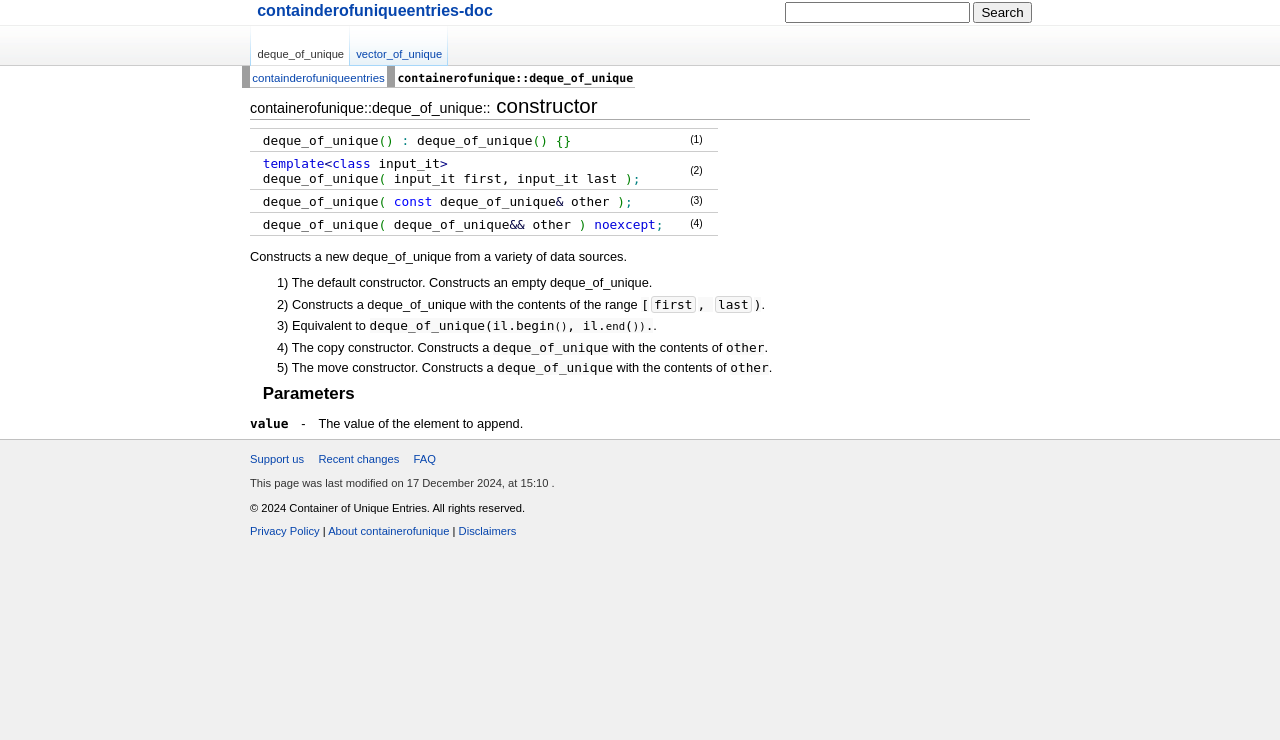
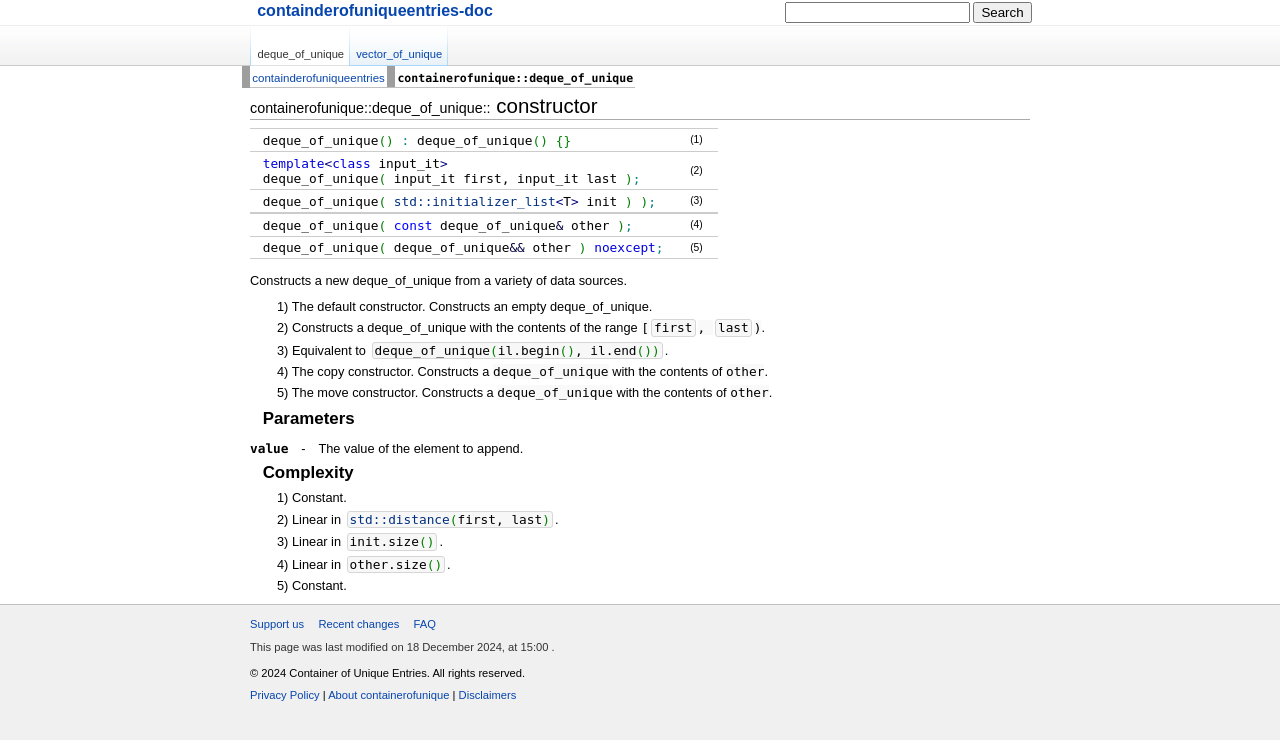
Before and after one commit to Huanhuan-Jiang/containerofuniqueelements.github.io, a Jekyll site: the page built from _docs/deque_of_unique/constructor.html, in a window 1280 px wide. Shown: the top 740 px of the page. Built offline with Jekyll 4.4.1, drawn with Linux system fonts in a browser that asks for light colours; some web fonts are replaced; grey boxes are pictures that could not be loaded.

Commit message:
Add complexity to constructor.html

```diff
--- a/_docs/deque_of_unique/constructor.html
+++ b/_docs/deque_of_unique/constructor.html
@@ -1,5 +1,5 @@
 ---
-last_modified_at: "2024-12-17 15:10:47 +0800"
+last_modified_at: "2024-12-18 15:00:54 +0800"
 layout: deque_of_unique_method
 title: constructor
 ---
@@ -39,6 +39,31 @@ title: constructor
     </tr>
   </tbody>
   <tbody>
+    <tr class="t-dcl t-since-cxx11">
+      <td>
+        <div>
+          <span class="mw-geshi cpp source-cpp"
+            >deque_of_unique<span class="br0">(</span>
+            <a href="http://en.cppreference.com/w/cpp/utility/initializer_list"
+              ><span class="kw964"
+                >std::<span class="me2">initializer_list</span></span
+              ></a
+            ><span class="sy1">&lt;</span>T<span class="sy1">&gt;</span> init
+            <span class="br0">)</span> <span class="br0">)</span
+            ><span class="sy4">;</span></span
+          >
+        </div>
+      </td>
+      <td>(3)</td>
+      <td></td>
+    </tr>
+    <tr class="t-dcl-sep">
+      <td></td>
+      <td></td>
+      <td></td>
+    </tr>
+  </tbody>
+  <tbody>
     <tr class="t-dcl">
       <td>
         <div>
@@ -51,7 +76,7 @@ title: constructor
           >
         </div>
       </td>
-      <td>(3)</td>
+      <td>(4)</td>
     </tr>
   </tbody>
   <tbody>
@@ -68,7 +93,7 @@ title: constructor
           >
         </div>
       </td>
-      <td>(4)</td>
+      <td>(5)</td>
     </tr>
     <tr class="t-dcl-sep">
       <td></td>
@@ -99,10 +124,15 @@ title: constructor
 
 <div class="t-li1">
   <span class="t-li">3)</span> Equivalent to
-  <code
-    >deque_of_unique<span class="br0">(</span>il.<span class="me1">begin</span
-    ><small>(</small><small>)</small>, il.<small>end</small>(<small>)</small
-    ><small>)</small>.</code
+  <span class="t-c"
+    ><span class="mw-geshi cpp source-cpp"
+      >deque_of_unique<span class="br0">(</span>il.<span class="me1">begin</span
+      ><span class="br0">(</span><span class="br0">)</span>, il.<span
+        class="me1"
+        >end</span
+      ><span class="br0">(</span><span class="br0">)</span
+      ><span class="br0">)</span></span
+    ></span
   >.
 </div>
 
@@ -127,3 +157,36 @@ title: constructor
     </tr>
   </tbody>
 </table>
+<h3>
+  <span class="mw-headline" id="Complexity">Complexity</span>
+</h3>
+<div class="t-li1"><span class="t-li">1)</span> Constant.</div>
+<div class="t-li1">
+  <span class="t-li">2)</span> Linear in
+  <span class="t-c"
+    ><span class="mw-geshi cpp source-cpp"
+      ><a href="http://en.cppreference.com/w/cpp/iterator/distance"
+        ><span class="kw678">std::<span class="me2">distance</span></span></a
+      ><span class="br0">(</span>first, last<span class="br0">)</span></span
+    ></span
+  >.
+</div>
+<div class="t-li1">
+  <span class="t-li">3)</span> Linear in
+  <span class="t-c"
+    ><span class="mw-geshi cpp source-cpp"
+      >init.<span class="me1">size</span><span class="br0">(</span
+      ><span class="br0">)</span></span
+    ></span
+  >.
+</div>
+<div class="t-li1">
+  <span class="t-li">4)</span> Linear in
+  <span class="t-c"
+    ><span class="mw-geshi cpp source-cpp"
+      >other.<span class="me1">size</span><span class="br0">(</span
+      ><span class="br0">)</span></span
+    ></span
+  >.
+</div>
+<div class="t-li1"><span class="t-li">5)</span> Constant.</div>
```
